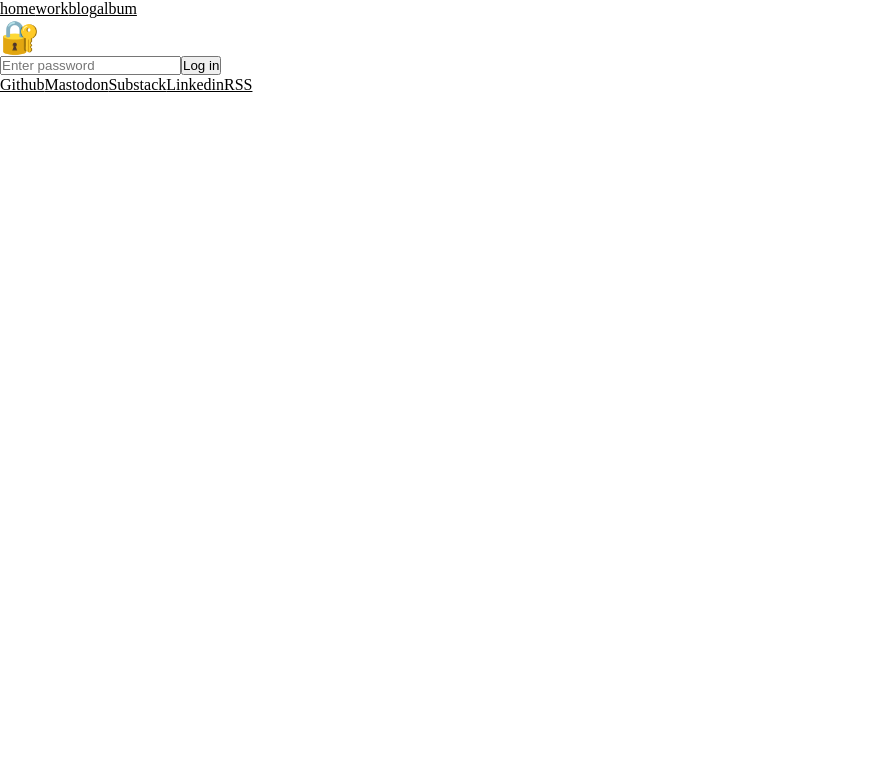
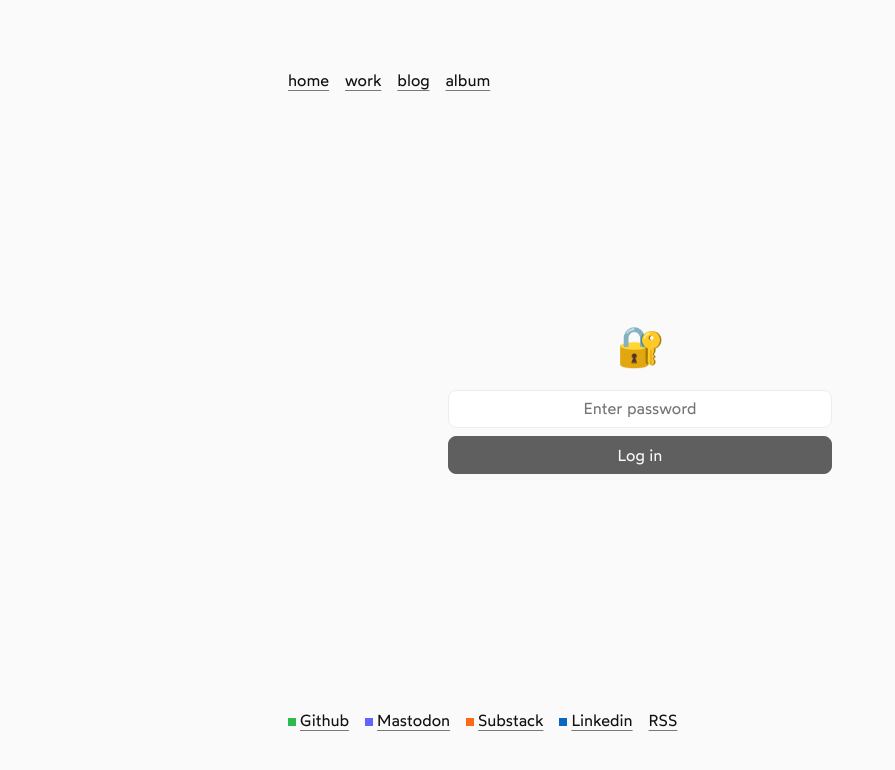
Before and after one commit to sgarciagallego/v3, a Next.js app: page /login in a window 1280 px wide. Shown: the top 770 px of the page, without its empty margins (0-895 px from the left). Built offline with nearby package versions, Linux system fonts and the light colour scheme; no server answers.

Commit message:
chore: upgrade to next v15 w/ turbopack

```diff
--- a/styles/globals.css
+++ b/styles/globals.css
@@ -1,3 +1,7 @@
+@import './base/palette.css';
+@import './base/spacing.css';
+@import './base/typography.css';
+
 *,
 *::before,
 *::after {
@@ -26,7 +30,3 @@ svg {
   display: block;
   max-width: 100%;
 }
-
-@import './base/palette.css';
-@import './base/spacing.css';
-@import './base/typography.css';
```
Also changed, not shown: package.json (+7 -7 lines), tsconfig.json (+20 -5 lines), 1 other file (tests, documents, lock files or other folders).
